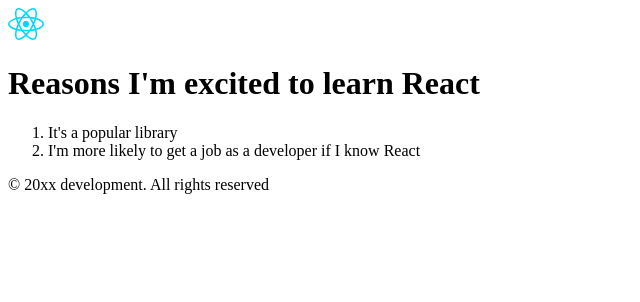
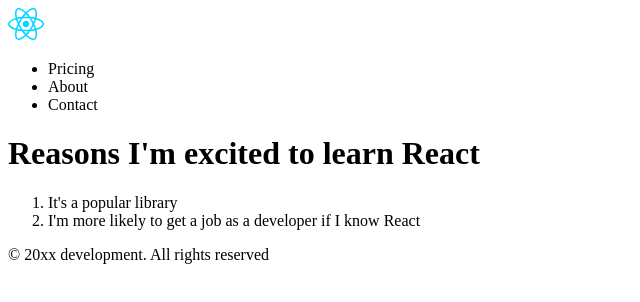
Before and after one commit to MondeNel/DYNAMIC_WEB_APPLICATIONS_PART_2, a React (Vite) app in the folder SCRIMBA-REACT/STATIC-WEB-PAGE/web-page/: page / in a window 1280 px wide. Shown: the top 302 px of the page, without its empty margins (0-640 px from the left). Built offline with nearby package versions, Linux system fonts and the light colour scheme.

Commit message:
added the unordered list with it's items

```diff
--- a/SCRIMBA-REACT/STATIC-WEB-PAGE/web-page/src/Header.jsx
+++ b/SCRIMBA-REACT/STATIC-WEB-PAGE/web-page/src/Header.jsx
@@ -6,6 +6,11 @@
         <header>
             <nav>
                 <img src={reactLogo} className="logo react" alt="React logo" />
+                <ul>
+                    <li>Pricing</li>
+                    <li>About</li>
+                    <li>Contact</li>
+                </ul>
             </nav>
         </header>
     )
```
Also changed, not shown: 1 other file (tests, documents, lock files or other folders).
